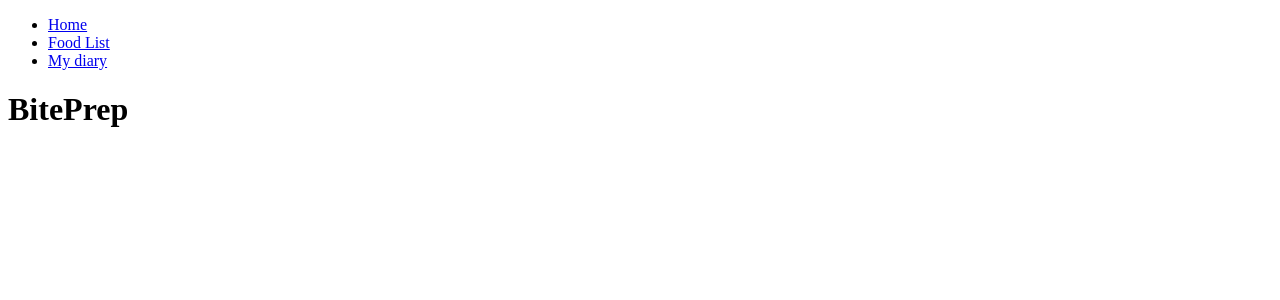
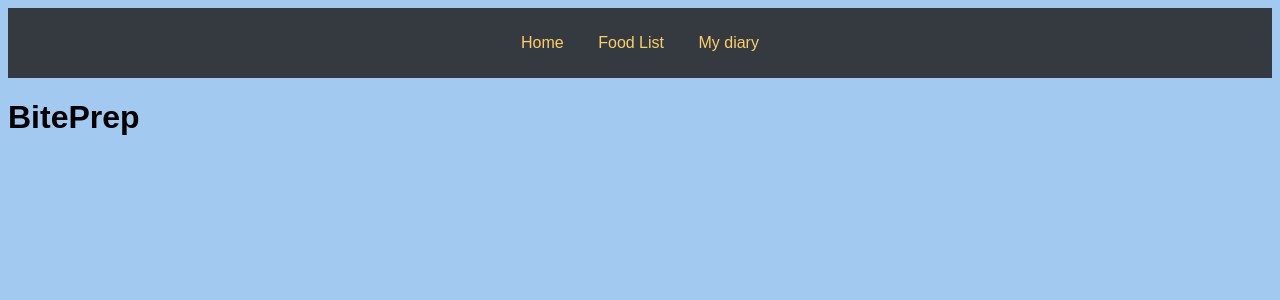
Before and after one commit to Aylift/BitePrep, a Django app: page / in a window 1280 px wide. Shown: the top 300 px of the page. Run offline with Django 4.2, Linux system fonts and the light colour scheme.

Commit message:
[ADD] added styles for base template

```diff
--- /dev/null
+++ b/Bite_prep/static/css/base_styles.css
@@ -0,0 +1,36 @@
+/* static/css/base_styles.css */
+title {
+    text-align: center;
+}
+
+body {
+    background-color: #a2caf1;
+    font-family: Arial, sans-serif;
+}
+
+header {
+    background-color: #343a40;
+    color: rgba(255, 255, 255, 0.856);
+    padding: 10px 0;
+}
+
+header nav ul {
+    list-style: none;
+    padding: 0;
+    text-align: center;
+}
+
+header nav ul li {
+    display: inline;
+    margin: 0 15px;
+}
+
+header nav ul li a {
+    color: rgb(255, 206, 101);
+    text-decoration: none;
+}
+
+.container {
+    margin: 20px auto;
+    max-width: 800px;
+}
--- a/Bite_prep/templates/base.html
+++ b/Bite_prep/templates/base.html
@@ -1,9 +1,11 @@
 <!DOCTYPE html>
 <html lang="en">
 <head>
+    {% load static %}
     <meta charset="UTF-8">
     <meta name="viewport" content="width=device-width, initial-scale=1.0">
     <title>Main Page</title>
+    <link rel="stylesheet" type="text/css" href="{% static 'css/base_styles.css' %}">
 </head>
 <body>
     <header>
```
Also changed, not shown: Bite_prep/Bite_prep/settings.py (+6 -1 lines), Bite_prep/Foods/static/foods/styles.css (added).
